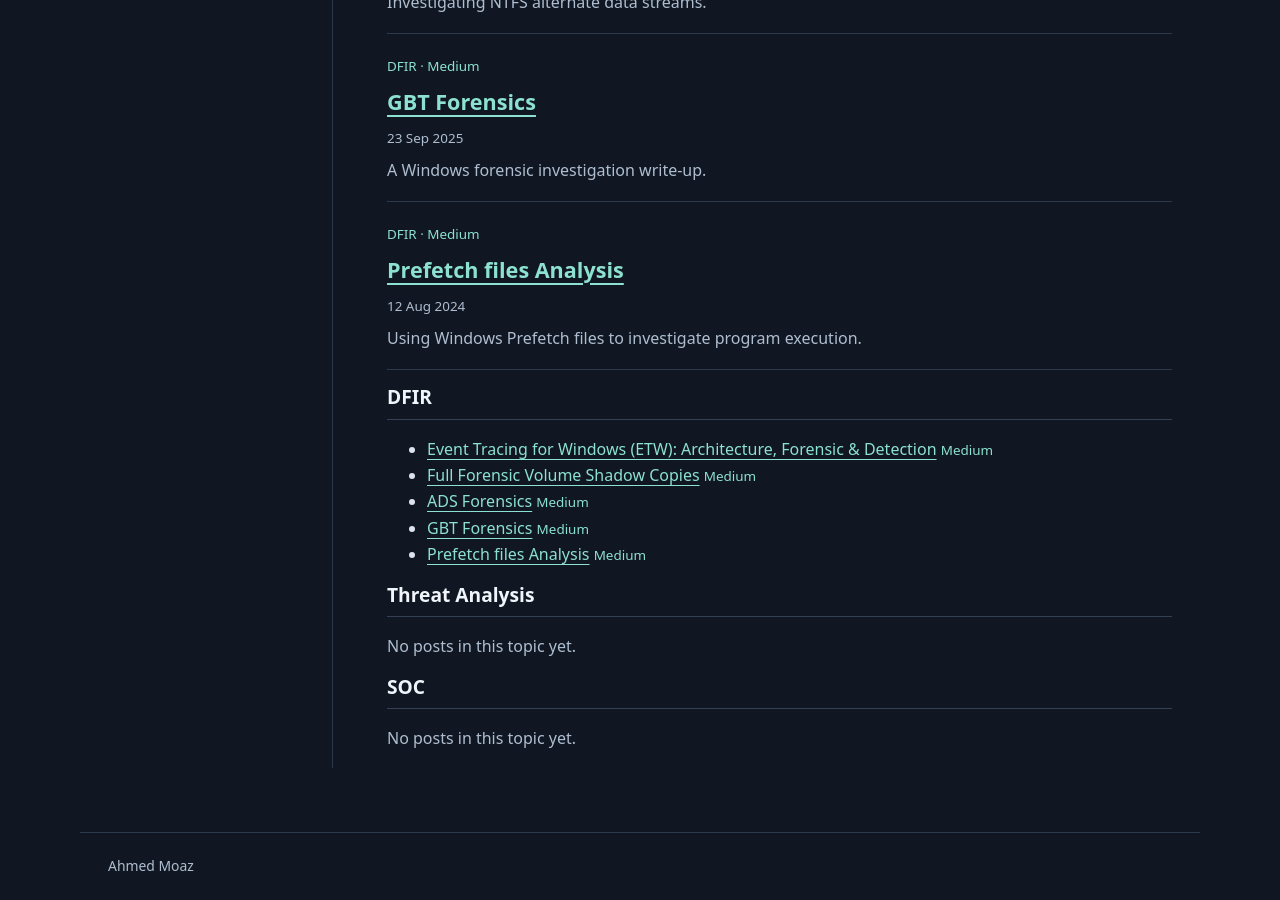
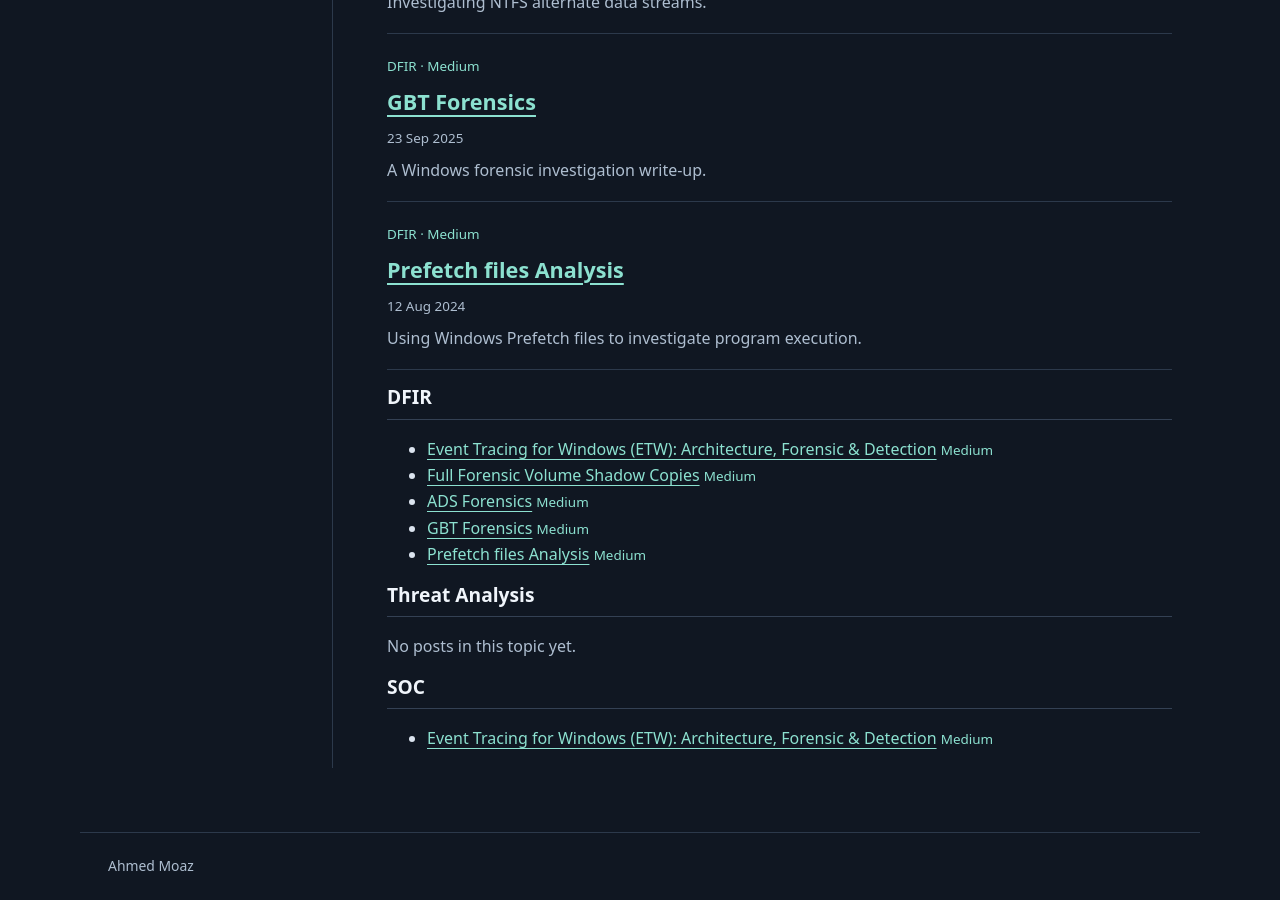
Before and after one commit to walker5555/Ahmed-Moaz, a Jekyll site: the page built from index.html, in a window 1280 px wide and 900 px high, scrolled down 871 px. Built offline with Jekyll 4.4.1, drawn with Linux system fonts in a browser that asks for light colours; some of the changed text lies outside the part shown.

Commit message:
List the ETW article under SOC
Added SOC filtering for medium articles in the HTML template.

```diff
--- a/index.html
+++ b/index.html
@@ -38,7 +39,7 @@ medium_articles:
 {% endfor %}
 {% for post in page.medium_articles %}
 <div class="post">
-<span class="topic">DFIR · Medium</span>
+<span class="topic">DFIR{% if post.soc %} · SOC{% endif %} · Medium</span>
 <h3><a href="{{ post.url | escape }}">{{ post.title | escape }}</a></h3>
 <time datetime="{{ post.date }}">{{ post.date | date: "%d %b %Y" }}</time>
 <p>{{ post.description | escape }}</p>
@@ -51,11 +52,15 @@ medium_articles:
 <section id="{{ topic }}" aria-labelledby="{{ topic }}-title">
 <h2 id="{{ topic }}-title">{{ labels[forloop.index0] }}</h2>
 {% assign posts = site.categories[topic] %}
-{% if posts.size > 0 or topic == 'dfir' %}
+{% assign medium_posts = page.medium_articles %}
+{% if topic == 'soc' %}
+{% assign medium_posts = page.medium_articles | where: 'soc', 'yes' %}
+{% endif %}
+{% if posts.size > 0 or topic == 'dfir' or topic == 'soc' %}
 <ul>
 {% for post in posts %}<li><a href="{{ post.url | relative_url }}">{{ post.title | escape }}</a></li>{% endfor %}
-{% if topic == 'dfir' %}
-{% for post in page.medium_articles %}<li><a href="{{ post.url | escape }}">{{ post.title | escape }}</a> <span class="topic">Medium</span></li>{% endfor %}
+{% if topic == 'dfir' or topic == 'soc' %}
+{% for post in medium_posts %}<li><a href="{{ post.url | escape }}">{{ post.title | escape }}</a> <span class="topic">Medium</span></li>{% endfor %}
 {% endif %}
 </ul>
 {% else %}
```
Also changed, not shown: other parts of index.html (+1 -0 lines).
